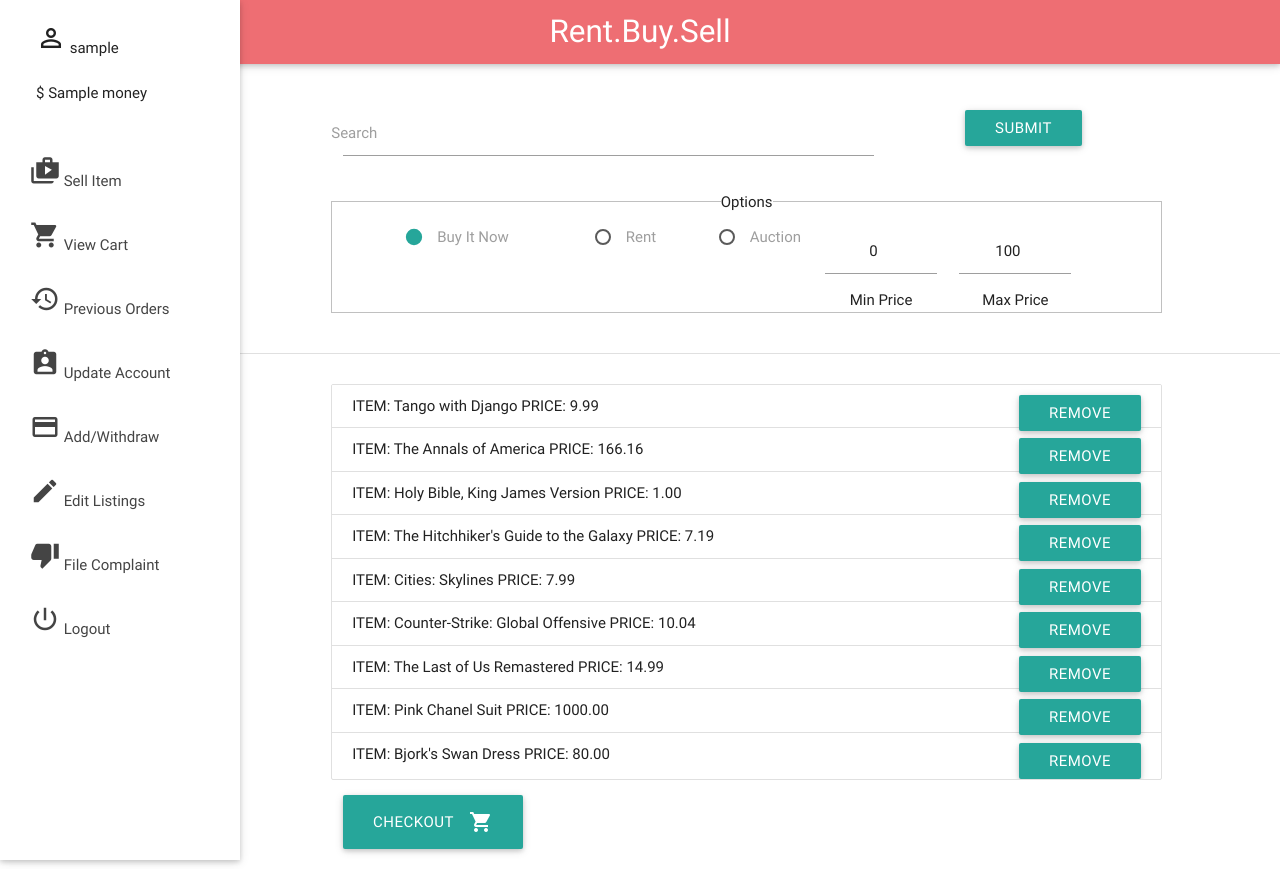
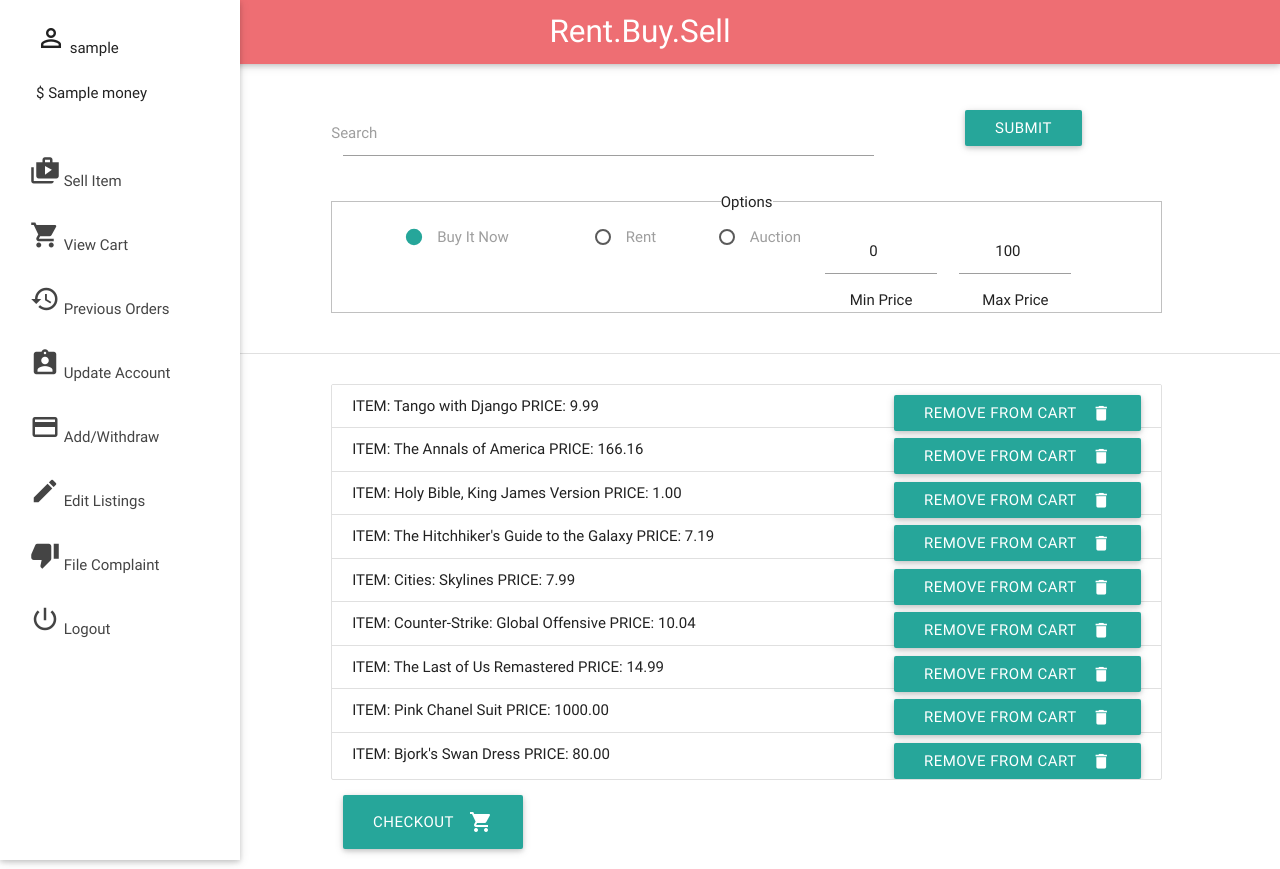
Before and after one commit to s1cyan/rent-buy-sell322, a Django app: template rbs_app/rbs_application/templates/cart.html in a window 1280 px wide. Run offline with Django 3.2, Linux system fonts and the light colour scheme; data comes from the database, SQL or seed files in the repository; tables that the repository leaves empty hold one stand-in row (values such as "Sample post"); the template is opened without the code that fills it: values that come from a table or form of the project are taken from there, most other values are stand-ins (such as "Sample title", 1, 10 or a date in 2020).

Commit message:
cart.html shows empty cart message when cart is empty

```diff
--- a/rbs_app/rbs_application/templates/cart.html
+++ b/rbs_app/rbs_application/templates/cart.html
@@ -6,7 +6,7 @@
 {% block  main %}
 
 {% include 'search_bar.html' %}
-
+{% if products %}
 <div class="row">
     <div class="col s8 offset-s3">
         <ul class="collection">
@@ -16,7 +16,10 @@
                     <div class="secondary-content">
                         <form method="post" action="{% url 'cart' %">
                             {% csrf_token %}
-                            <button class="waves-effect waves-light btn" name="remove"> Remove
+                            <button class="waves-effect waves-light btn"
+                                    name="remove" value="{{ item.pk }}">
+                                Remove from Cart
+                                <i class="material-icons right">delete</i>
                             </button>
                         </form>
 
@@ -24,6 +27,7 @@
                 </div>
             </li>
             {% endfor %}
+
         </ul>
         <div class=" col s12">
             <form method="post" action="{% url 'checkout' %}">
@@ -35,7 +39,17 @@
             </form>
         </div>
     </div>
-
+    {% else %}
+    <div class="row">
+    <div class="col s8 offset-s3">
+        <ul class="collection">
+    <li class="collection-item center">
+        <h5>Sorry, your cart is empty.</h5>
+    </li>
+            </ul>
+        </div>
+        </div>
+    {% endif %}
 
 </div>
 
```
Lines whose indentation alone changed are shown as unchanged.
